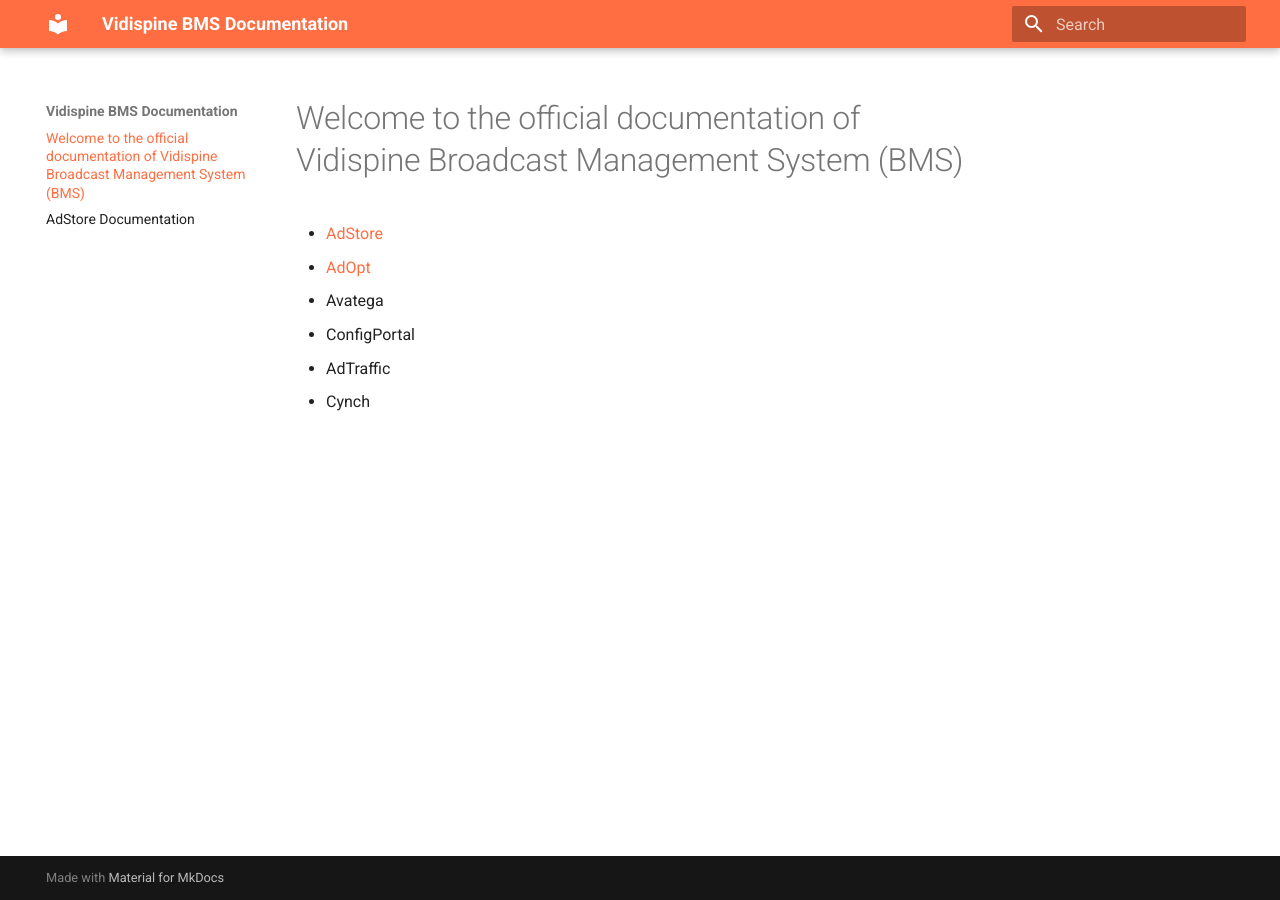
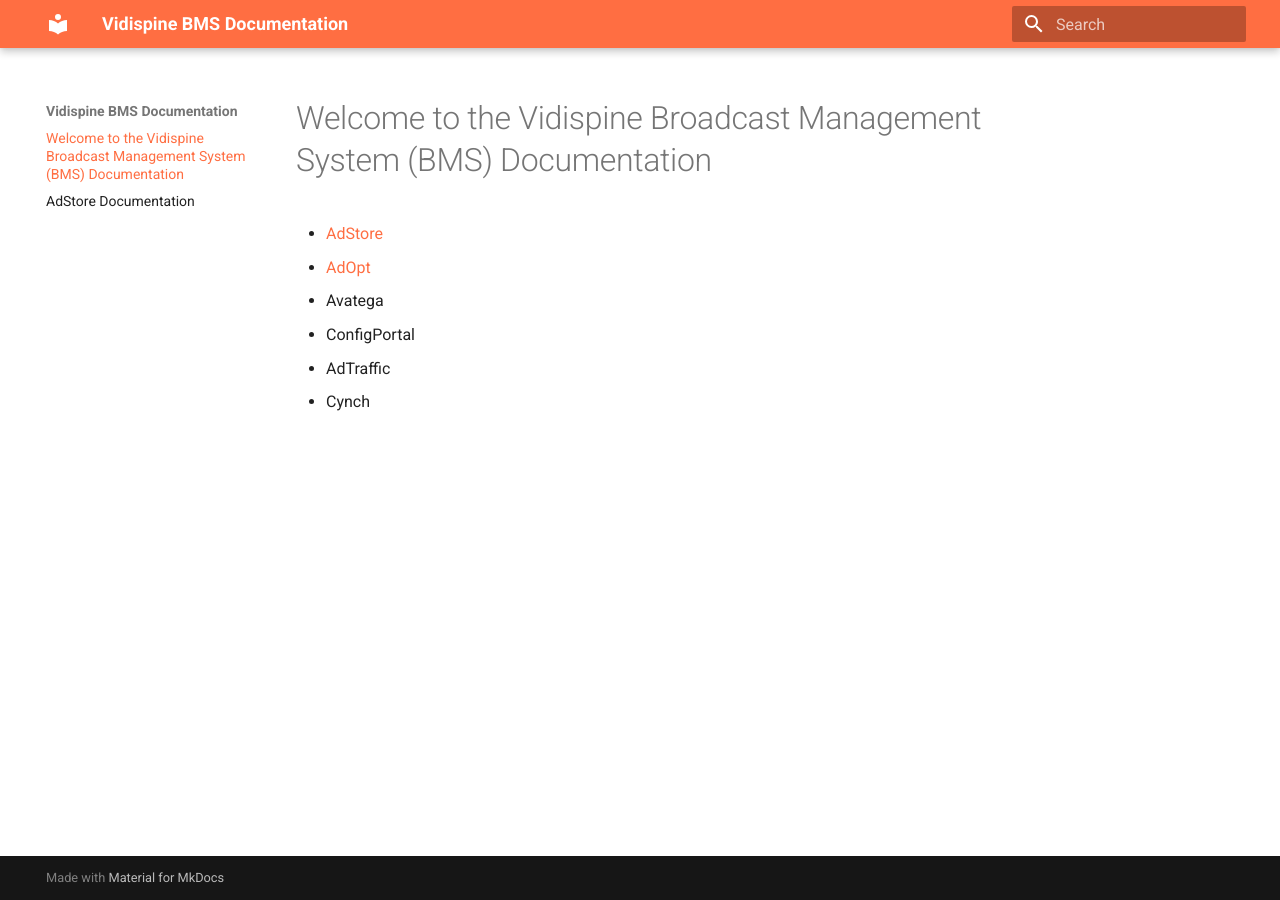
Before and after one commit to cris-casacop/spaceapp-docs, an MkDocs documentation site: the page built from docs/index.md, in a window 1280 px wide. Built offline with MkDocs 1.6.1 and Material for MkDocs 9.7.7, drawn with Linux system fonts in a browser that asks for light colours.

Commit message:
Updated version - new 4

```diff
--- a/docs/index.md
+++ b/docs/index.md
@@ -1,4 +1,4 @@
-# Welcome to the official documentation of Vidispine Broadcast Management System (BMS)
+# Welcome to the Vidispine Broadcast Management System (BMS) Documentation
 
 * [AdStore](http://127.0.0.1:8000/AdStore_Documentation/)
 * [AdOpt](http://127.0.0.1:8000/AdOpt_Documentation/)
```
